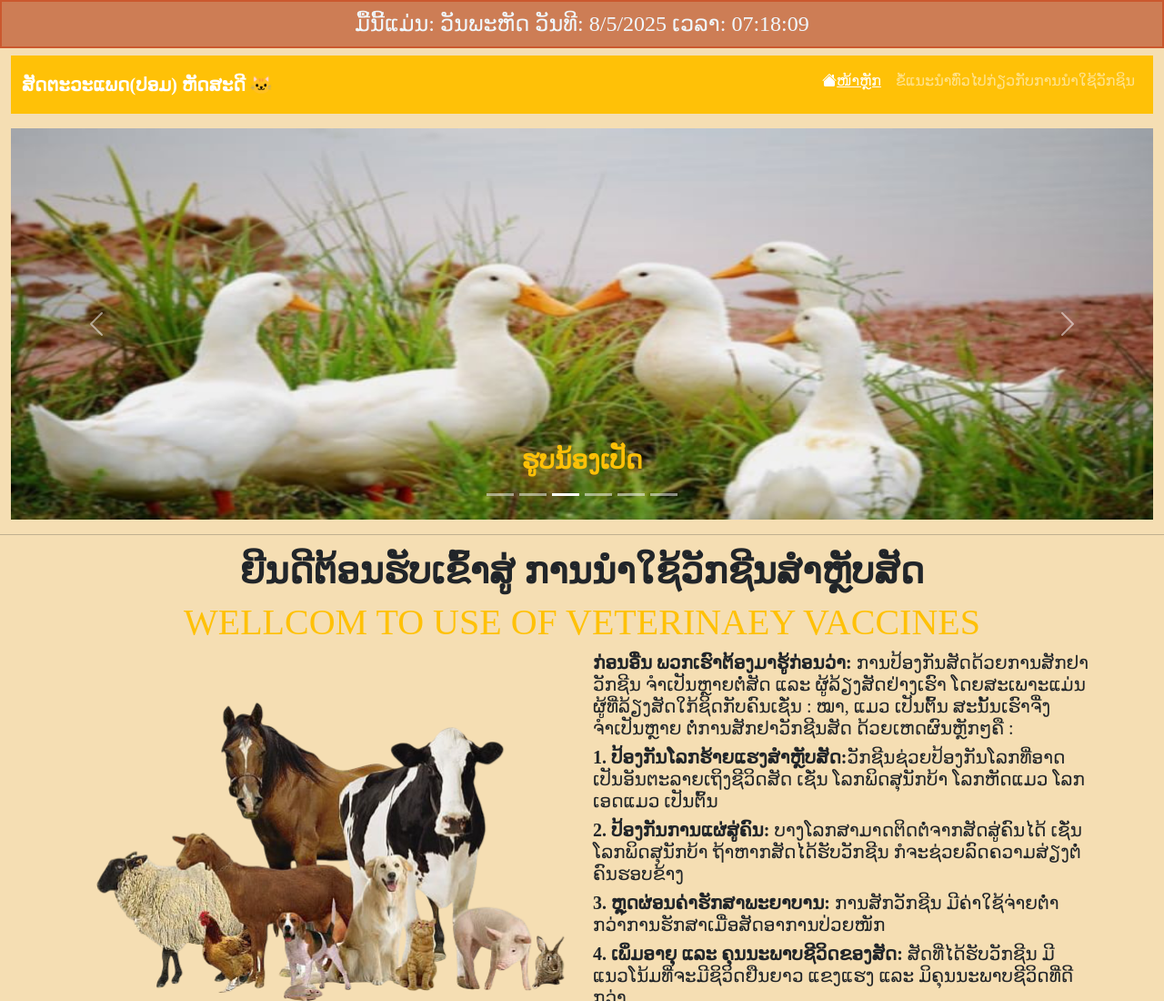
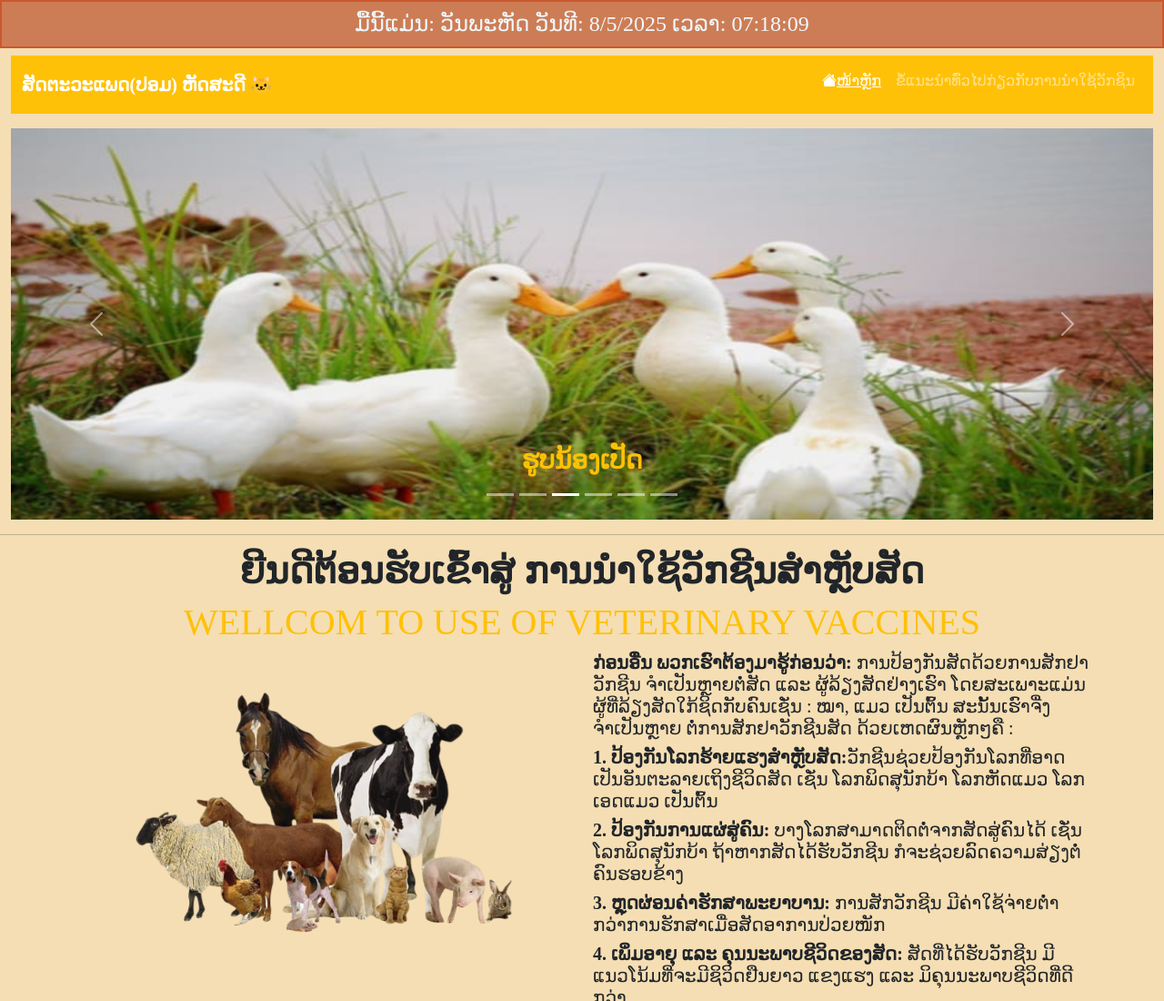
Before and after one commit to hutsady2007/jjiowehfid, a plain HTML site: page index.html in a window 1280 px wide. Shown: the top 1100 px of the page at 91% size. Drawn offline with nearby package versions, Linux system fonts and the light colour scheme.

Commit message:
Add files via upload

```diff
--- a/index.html
+++ b/index.html
@@ -170,13 +170,13 @@
     <div class="container"><!--4.ໂຄ້ດ ເນື້ອໃນຫນ້າຫຼັກ-->
         <div class="text-center"><!--4.1ໂຄ້ດຕົວໜັງສືຫົວເລື່ອງ-->
             <h1 class="text-dark" style="font-family: 'Times New Roman';"><strong>ຍີນດີຕ້ອນຮັບເຂົ້າສູ່ ການນຳໃຊ້ວັກຊີນສຳຫຼັບສັດ</strong></h1>
-            <h1 class="text-warning">WELLCOM TO USE OF VETERINAEY VACCINES</h1>
+            <h1 class="text-warning">WELLCOM TO USE OF VETERINARY VACCINES</h1>
         </div><!--4.1 ສີ້ນສຸດ ໂຄ້ດຕົວໜັງສືຫົວເລື່ອງ-->
     </div>
     <div class="container"><!--4.2 ໂຄ້ດຂຽນເນື້ອໃນ-->
         <div class="row">
             <div class="col-lg-6">
-                <center><img src="ຮູບສັດ/IMG_20250501_135845.png"></center>
+                <center><img src="ຮູບສັດ/IMG_20250501_135845.png" width="450px"></center>
             </div>
             <div class="col-lg-6">
                 <h5><b>ກ່ອນອື່ນ ພວກເຮົາຕ້ອງມາຮູ້ກ່ອນວ່າ: </b>ການປ້ອງກັນສັດດ້ວຍການສັກຢາວັກຊີນ ຈຳເປັນຫຼາຍຕໍ່ສັດ ແລະ
```
